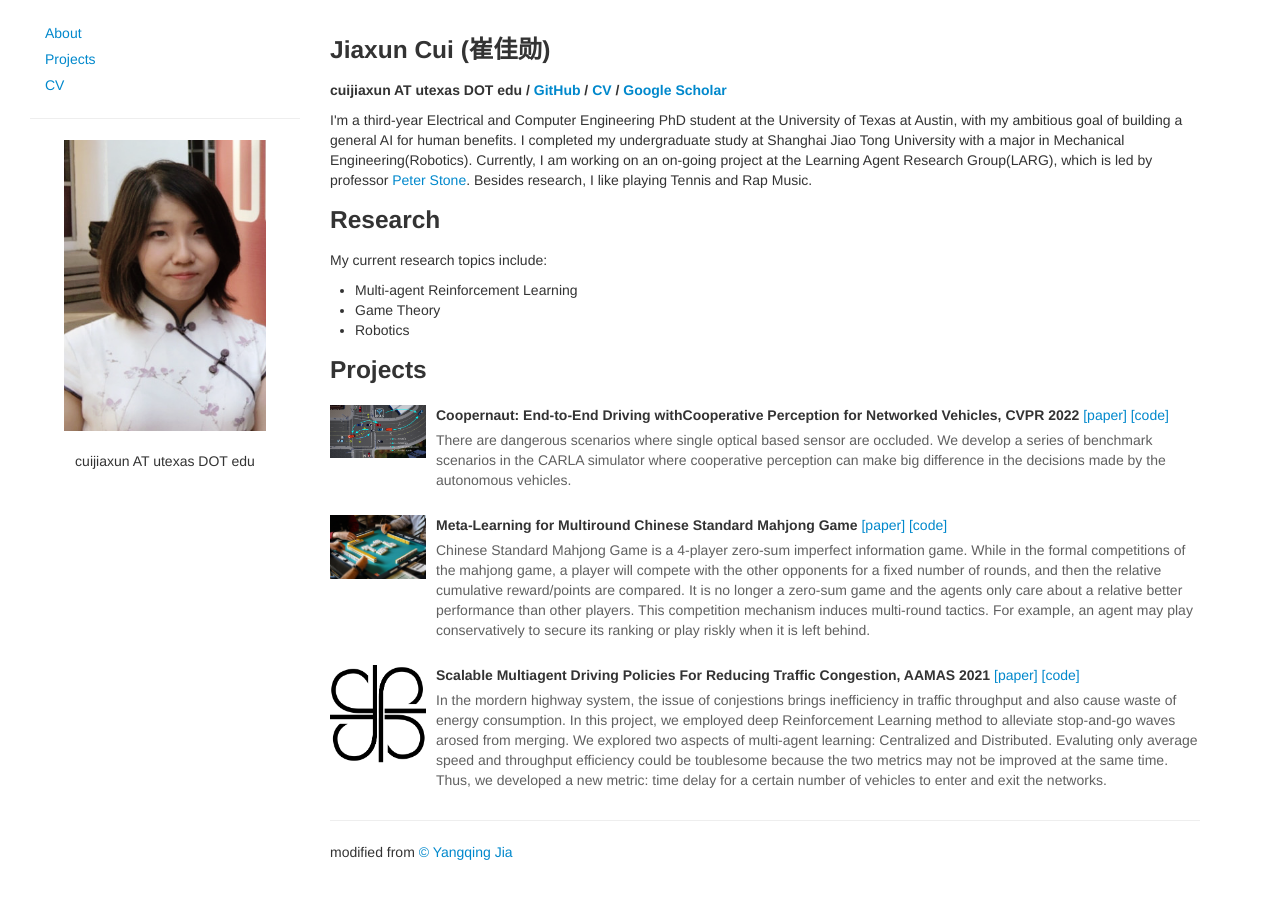
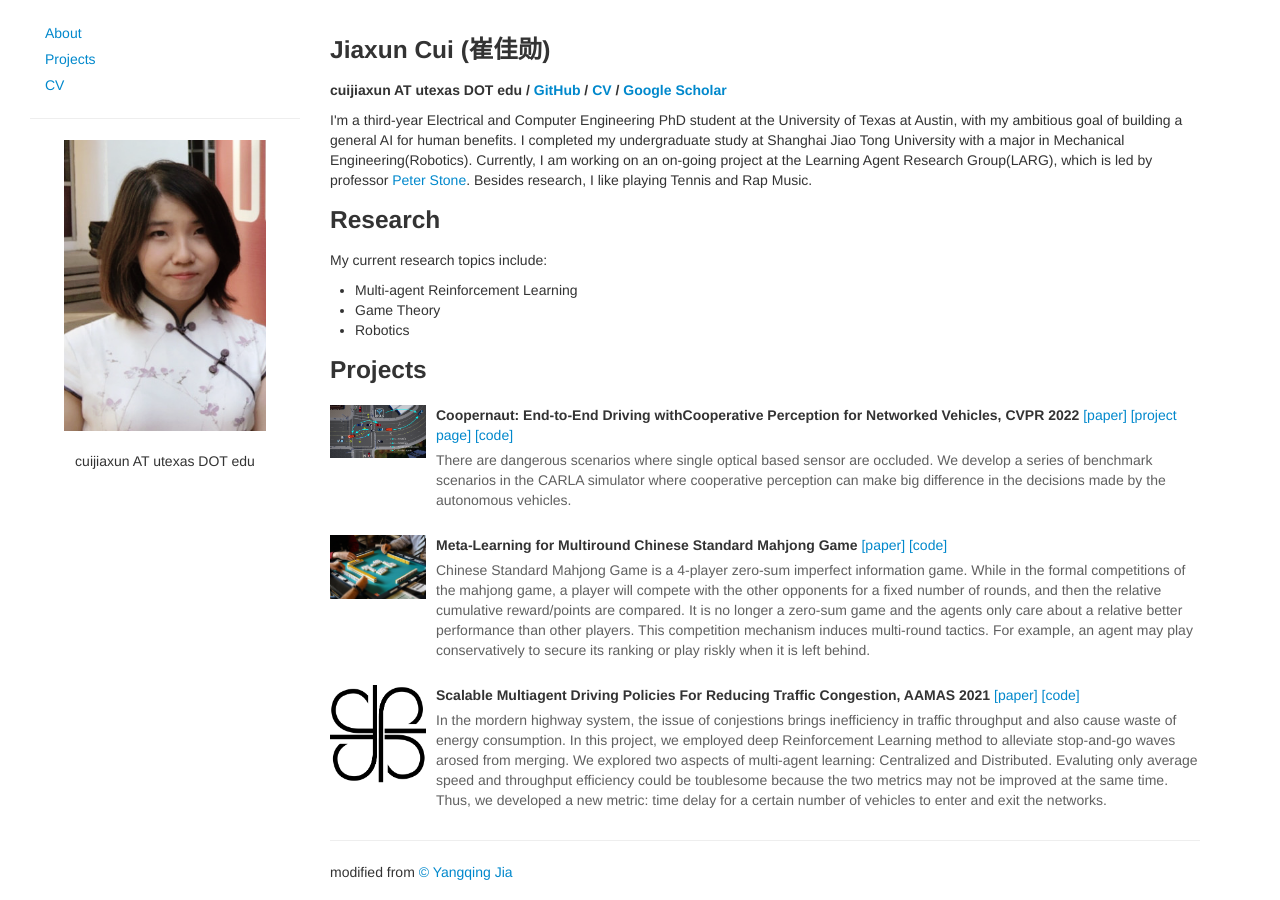
Before and after one commit to cuijiaxun/cuijiaxun.github.io, a Jekyll site: the page index.html, which Jekyll copies as it is, in a window 1280 px wide. Built offline with Jekyll 4.4.1, drawn with Linux system fonts in a browser that asks for light colours.

Commit message:
coopernaut

```diff
--- a/index.html
+++ b/index.html
@@ -114,8 +114,9 @@
                         <strong>
                              Coopernaut: End-to-End Driving withCooperative Perception for Networked Vehicles, CVPR 2022
                      </strong>
-                    <a> [paper] </a>
-                    <a target="_blank" href="https://github.com/cuijiaxun"> [code] </a>
+                    <a href=" " > [paper] </a>
+                    <a href="https://ut-austin-rpl.github.io/Coopernaut/"> [project page] </a>
+                    <a href="https://github.com/UT-Austin-RPL/Coopernaut"> [code] </a>
 
                     </p>
                     <p class="abstract-text">
```
